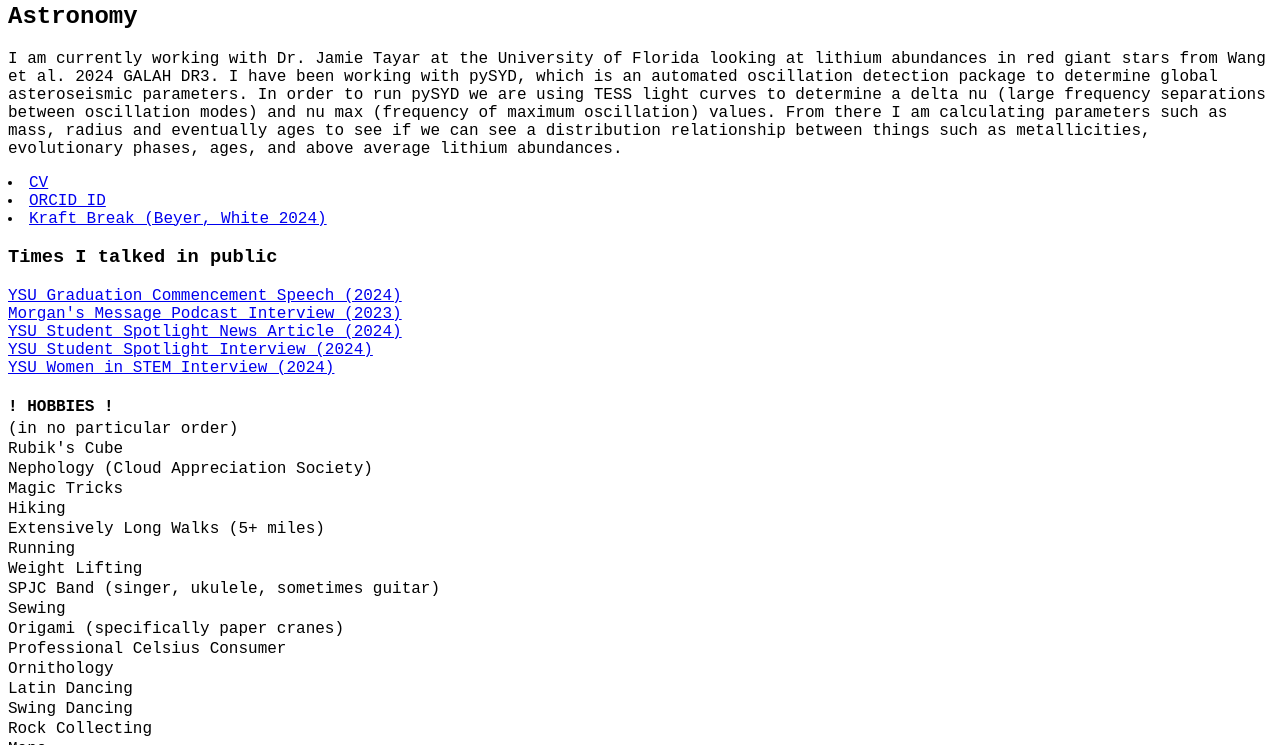
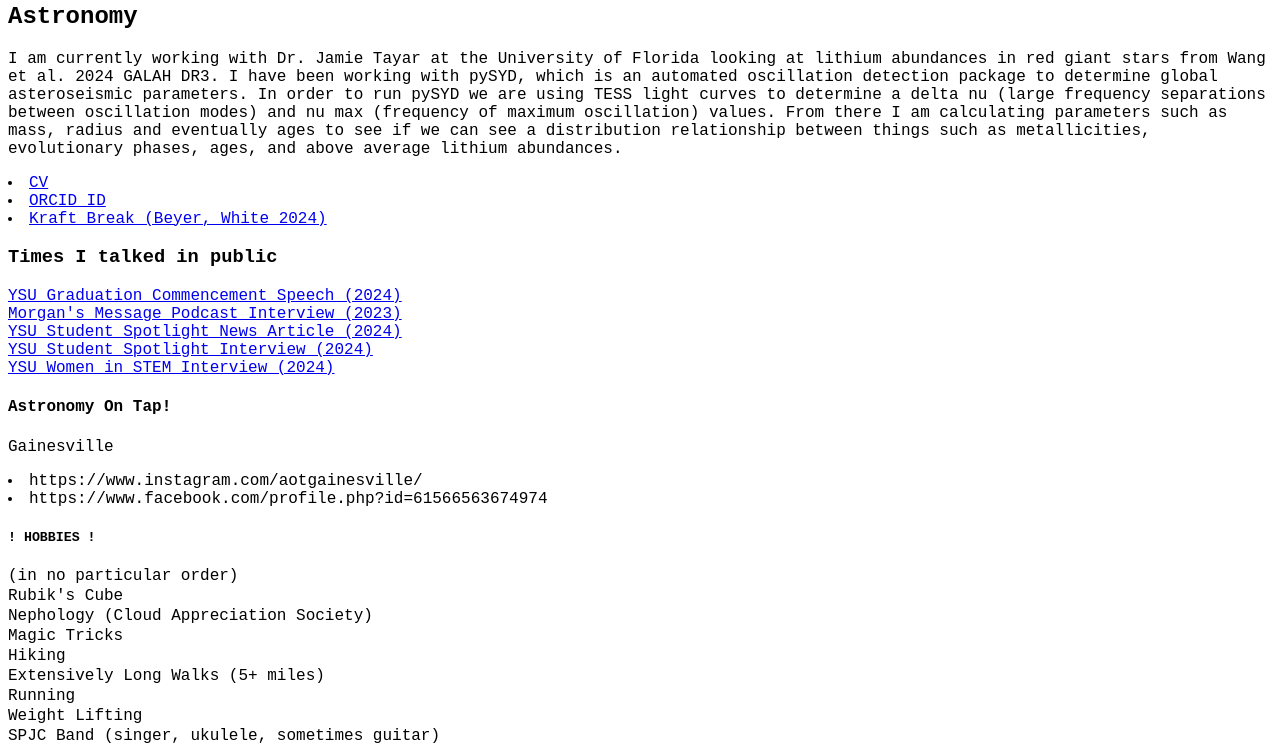
Before and after one commit to alexabeyer/alexabeyer.github.io, a plain HTML site: page index.html in a window 1280 px wide. Shown: the part 403-1148 px from the top of the page. Drawn offline with Linux system fonts and the light colour scheme.

Commit message:
Update index.html

```diff
--- a/index.html
+++ b/index.html
@@ -60,8 +60,14 @@
       }
     </style>
 
+    <h4> Astronomy On Tap!  </h4>
+  <p>Gainesville</p>
+    <li>https://www.instagram.com/aotgainesville/</li>
+    <li>https://www.facebook.com/profile.php?id=61566563674974</li>
+
+
     <div class="hobbies">
-      <h4>! HOBBIES !</h4>
+      <h5>! HOBBIES !</h5>
       <p>(in no particular order)</p>
       <p>Rubik's Cube</p>
       <p>Nephology (Cloud Appreciation Society)</p>
```
